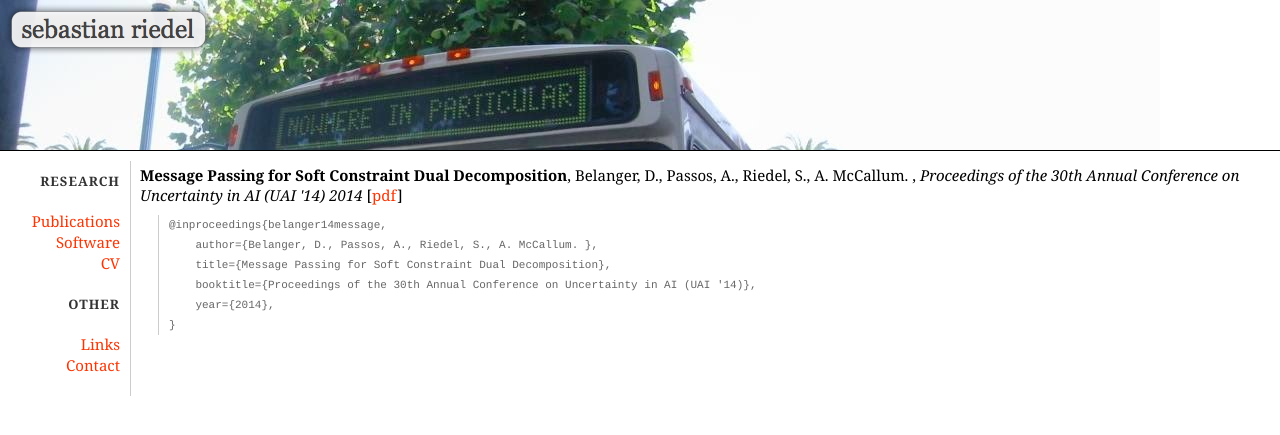
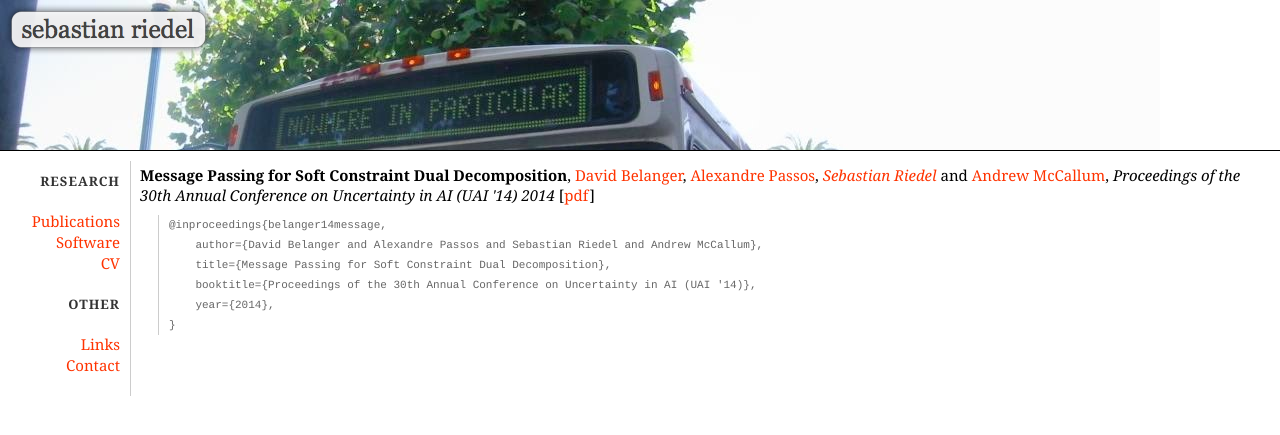
Before and after one commit to riedelcastro/riedelcastro.github.com, a Jekyll site: the page built from publications/details/belanger14message.html, in a window 1280 px wide. Shown: the top 435 px of the page. Built offline with Jekyll 4.4.1, drawn with Linux system fonts in a browser that asks for light colours.

Commit message:
update publications

```diff
--- a/publications/all.html
+++ b/publications/all.html
@@ -34,7 +34,7 @@ title: Publications
 </li>
 <li class="pubitem">
 <span class="title">Message Passing for Soft Constraint Dual Decomposition</span>,
-<span class="author">Belanger, D., Passos, A., Riedel, S., A. McCallum. </span>,
+<span class="author"><a href="http://people.cs.umass.edu/~belanger/">David Belanger</a>, <a href="http://www.ic.unicamp.br/~tachard/">Alexandre Passos</a>, <a href="http://riedelcastro.github.com/"><i>Sebastian Riedel</i></a> and <a href="http://people.cs.umass.edu/~mccallum/">Andrew McCallum</a></span>,
 <span class="booktitle">Proceedings of the 30th Annual Conference on Uncertainty in AI (UAI '14)</span>
 <span class="year">2014</span>
 [<a href="http://www.riedelcastro.org//publications/papers/boxDD_uai.pdf">pdf</a>]
--- a/publications/details/belanger14message.html
+++ b/publications/details/belanger14message.html
@@ -4,13 +4,13 @@ title: Publications
 ---
 
 <span class="title">Message Passing for Soft Constraint Dual Decomposition</span>,
-<span class="author">Belanger, D., Passos, A., Riedel, S., A. McCallum. </span>,
+<span class="author"><a href="http://people.cs.umass.edu/~belanger/">David Belanger</a>, <a href="http://www.ic.unicamp.br/~tachard/">Alexandre Passos</a>, <a href="http://riedelcastro.github.com/"><i>Sebastian Riedel</i></a> and <a href="http://people.cs.umass.edu/~mccallum/">Andrew McCallum</a></span>,
 <span class="booktitle">Proceedings of the 30th Annual Conference on Uncertainty in AI (UAI '14)</span>
 <span class="year">2014</span>
 [<a href="http://www.riedelcastro.org//publications/papers/boxDD_uai.pdf">pdf</a>]
 <blockquote><pre>
 @inproceedings{belanger14message,
-    author={Belanger, D., Passos, A., Riedel, S., A. McCallum. },
+    author={David Belanger and Alexandre Passos and Sebastian Riedel and Andrew McCallum},
     title={Message Passing for Soft Constraint Dual Decomposition},
     booktitle={Proceedings of the 30th Annual Conference on Uncertainty in AI (UAI '14)},
     year={2014},
```
